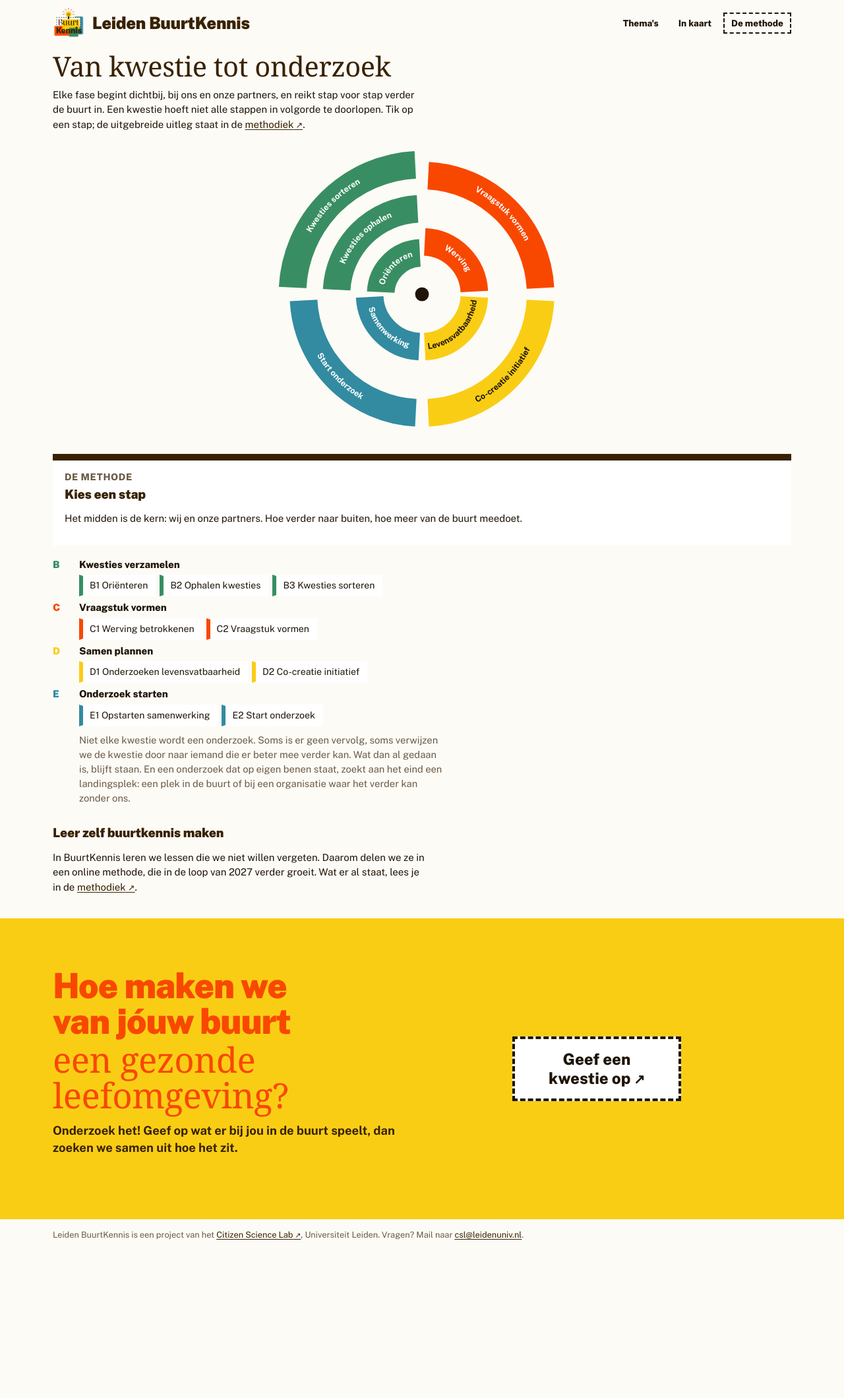
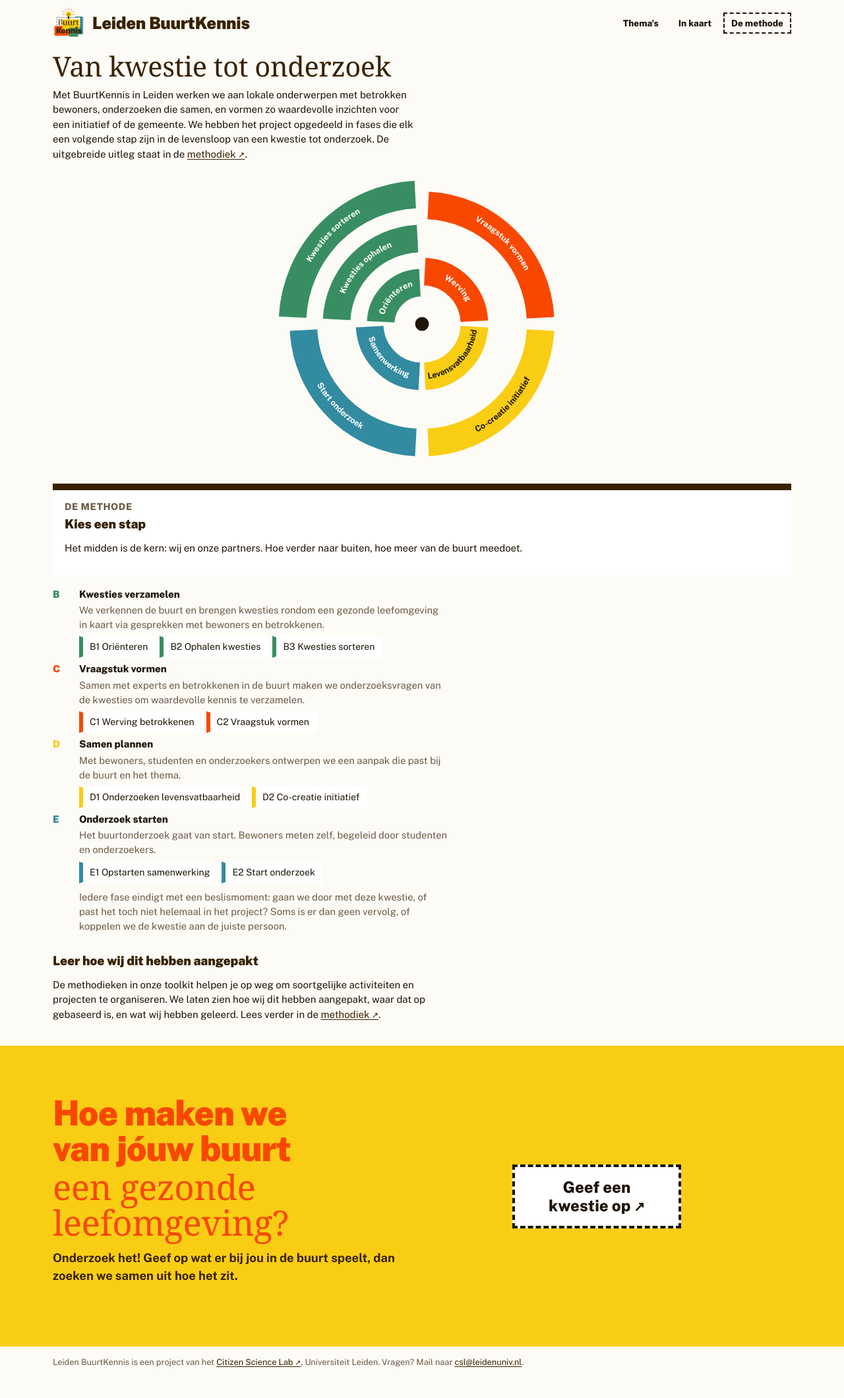
Before and after one commit to CitizenScienceLab/buurtkennis, a Jekyll site: the page built from methode/index.html, in a window 1280 px wide. Shown: the whole page at 66% size. Built offline with Jekyll 4.4.1, drawn with Linux system fonts in a browser that asks for light colours; some web fonts are replaced; before the commit the page ends 1925 px from its top, so only the background shows below that.

Commit message:
Methodeteksten uit de tijdlijn en GitBook, en bewerkbaar in Pages CMS
- /methode/: kop, inleiding, uitleg bij de figuur, beslismoment en de tekst
  onderaan staan nu in _data/methode.yml (pagina), uit de inleiding in GitBook.
- Elke fase krijgt een korte beschrijving (uit het GitBook-overzicht).
- De uitleg per stap blijft die van de methode-tijdlijn (BK Methode.pdf).
- Links naar GitBook voor C1 t/m E2, die pagina's staan er nu.
- Pages CMS: schermen "De methode" en "Pagina's" (kop en inleiding van /themas/).
- Homepagina: tekst van stap C zoals in GitBook.

Co-Authored-By: Claude Opus 5.5 <noreply@anthropic.com>

```diff
--- a/_data/home.yml
+++ b/_data/home.yml
@@ -17,7 +17,7 @@ beleid_kop_onder: "naar beleid"
 beleid_tekst: "We werken samen aan jouw onderwerp: we luisteren naar de bewoners die het aangaat, onderzoeken het samen, en zorgen dat de inzichten terechtkomen bij de gemeente of in een initiatief."
 stappen:
   - { fase: B, kop: "Kwesties verzamelen", tekst: "In bijeenkomsten en op andere manieren halen we op wat bewoners écht belangrijk vinden in hun leefomgeving." }
-  - { fase: C, kop: "Vraagstuk vormen", tekst: "Samen met experts en betrokkenen maken we van de kwesties onderzoeksvragen." }
+  - { fase: C, kop: "Vraagstuk vormen", tekst: "Samen met experts en betrokkenen in de buurt maken we onderzoeksvragen van de kwesties." }
   - { fase: D, kop: "Samen plannen", tekst: "Met bewoners, studenten en onderzoekers ontwerpen we een aanpak die past bij de buurt en het thema." }
   - { fase: E, kop: "Onderzoek starten", tekst: "Het buurtonderzoek gaat van start. Bewoners meten zelf, begeleid door studenten en onderzoekers." }
 
--- a/_data/methode.yml
+++ b/_data/methode.yml
@@ -3,6 +3,9 @@
 # GitBook is de bron: https://citizen-science-lab.gitbook.io/home/buurtkennis-methode/
 # Namen en links volgen GitBook; de uitgebreide uitleg staat daar.
 # Hier staat wat GitBook niet heeft: volgorde, kleur, de korte naam op de figuur en het korte verhaal per stap.
+# Dat verhaal (kop en tekst) komt uit de methode-tijdlijn (BK Methode.pdf, rij "Uitleg onderdeel");
+# de beschrijving per fase en de teksten van de pagina komen uit de inleiding in GitBook.
+# Alles is te bewerken in het beheerscherm (app.pagescms.org, De methode).
 #
 # De figuur: elke zichtbare fase is een kwart (in deze volgorde linksboven, rechtsboven,
 # rechtsonder, linksonder), met een boog per stap, van binnen (wij en onze partners)
@@ -13,11 +16,21 @@
 #                        als geheel, niet over waar een kwestie staat.
 #   link: ""             de stap staat er zonder link, tot de pagina in GitBook staat
 #   kort                 de naam op de boog in de figuur (kort houden)
-#   verhaal              kop en tekst voor de uitleg op /methode/
+#   beschrijving         korte uitleg van de fase op /methode/
+#   verhaal              kop en tekst voor de uitleg van een stap op /methode/
 #   kleur, kleur_donker  voor de oude kaart op /overzicht (de rest van de site gebruikt assets/bk.css)
 
 # Link naar het overzicht van de methode in GitBook
 handleiding: "https://citizen-science-lab.gitbook.io/home/buurtkennis-methode/readme"
+
+# Teksten op /methode/
+pagina:
+  kop: "Van kwestie tot onderzoek"
+  intro: "Met BuurtKennis in Leiden werken we aan lokale onderwerpen met betrokken bewoners, onderzoeken die samen, en vormen zo waardevolle inzichten voor een initiatief of de gemeente. We hebben het project opgedeeld in fases die elk een volgende stap zijn in de levensloop van een kwestie tot onderzoek."
+  figuur: "Het midden is de kern: wij en onze partners. Hoe verder naar buiten, hoe meer van de buurt meedoet."
+  beslismoment: "Iedere fase eindigt met een beslismoment: gaan we door met deze kwestie, of past het toch niet helemaal in het project? Soms is er dan geen vervolg, of koppelen we de kwestie aan de juiste persoon."
+  meer_kop: "Leer hoe wij dit hebben aangepakt"
+  meer_tekst: "De methodieken in onze toolkit helpen je op weg om soortgelijke activiteiten en projecten te organiseren. We laten zien hoe wij dit hebben aangepakt, waar dat op gebaseerd is, en wat wij hebben geleerd."
 
 fases:
   - code: A
@@ -25,12 +38,14 @@ fases:
     zichtbaar: false
     kleur: "#D3DDEE"
     kleur_donker: "#33496F"
+    beschrijving: "Verzamelen van partners, organiseren van samenwerkingen, en bepalen projectdoelen."
     stappen: []
 
   - code: B
     naam: "Kwesties verzamelen"
     kleur: "#9DB6E2"
     kleur_donker: "#46669F"
+    beschrijving: "We verkennen de buurt en brengen kwesties rondom een gezonde leefomgeving in kaart via gesprekken met bewoners en betrokkenen."
     stappen:
       - code: B1
         naam: "Oriënteren"
@@ -58,18 +73,19 @@ fases:
     naam: "Vraagstuk vormen"
     kleur: "#5F86CC"
     kleur_donker: "#6B91D9"
+    beschrijving: "Samen met experts en betrokkenen in de buurt maken we onderzoeksvragen van de kwesties om waardevolle kennis te verzamelen."
     stappen:
       - code: C1
         naam: "Werving betrokkenen"
         kort: "Werving"
-        link: ""
+        link: "https://citizen-science-lab.gitbook.io/home/buurtkennis-methode/vraagstuk-vormen/c1-werving-betrokkenen"
         verhaal:
           kop: "De betrokkenen"
           tekst: "We gaan op zoek naar betrokken buurtbewoners die van hun buurt een gezonde leefomgeving willen maken. We spreken ze wat langer over de kwestie en kijken wie er geïnteresseerd is in onderzoek doen."
       - code: C2
         naam: "Vraagstuk vormen"
         kort: "Vraagstuk vormen"
-        link: ""
+        link: "https://citizen-science-lab.gitbook.io/home/buurtkennis-methode/vraagstuk-vormen/c2-vraagstuk-vormen"
         verhaal:
           kop: "Concretiserende stap"
           tekst: "We zetten de verzamelde kwesties om in heldere, concrete vraagstukken voor de volgende stap. Daarvoor zoeken we experts op het gebied en beginnen we met de selectie van passende opleidingen."
@@ -78,18 +94,19 @@ fases:
     naam: "Samen plannen"
     kleur: "#2C54A3"
     kleur_donker: "#9DBBF0"
+    beschrijving: "Met bewoners, studenten en onderzoekers ontwerpen we een aanpak die past bij de buurt en het thema."
     stappen:
       - code: D1
         naam: "Onderzoeken levensvatbaarheid"
         kort: "Levensvatbaarheid"
-        link: ""
+        link: "https://citizen-science-lab.gitbook.io/home/buurtkennis-methode/co-creatie-initiatief/d1-onderzoeken-levensvatbaarheid"
         verhaal:
           kop: "Groen licht?"
           tekst: "In overleg met beleidsmedewerkers en experts kijken we of we hier een BuurtKennis-onderzoek van kunnen maken. Als er potentie in een onderzoek zit, zoeken we studenten die dit willen begeleiden."
       - code: D2
         naam: "Co-creatie initiatief"
         kort: "Co-creatie initiatief"
-        link: ""
+        link: "https://citizen-science-lab.gitbook.io/home/buurtkennis-methode/co-creatie-initiatief/d2-co-creatie-initiatief"
         verhaal:
           kop: "Samen plannen"
           tekst: "We gaan samen nadenken over de vorm van het project. Daarbij houden we rekening met de context van de buurt en het thema. Uit dit co-creatieproces ontstaat een actieve groep kartrekkers van het project."
@@ -98,18 +115,19 @@ fases:
     naam: "Onderzoek starten"
     kleur: "#23244C"
     kleur_donker: "#D6E2F8"
+    beschrijving: "Het buurtonderzoek gaat van start. Bewoners meten zelf, begeleid door studenten en onderzoekers."
     stappen:
       - code: E1
         naam: "Opstarten samenwerking"
         kort: "Samenwerking"
-        link: ""
+        link: "https://citizen-science-lab.gitbook.io/home/buurtkennis-methode/e-onderzoek-beginnen/e1-opstarten-samenwerking"
         verhaal:
           kop: "Samen denken"
           tekst: "De kersverse werkgroep maakt een onderzoeksplan en wij faciliteren de vorming van een eerste structuur in de samenwerking tussen buurtbewoners en gemeente of onderzoekers."
       - code: E2
         naam: "Start onderzoek"
         kort: "Start onderzoek"
-        link: ""
+        link: "https://citizen-science-lab.gitbook.io/home/buurtkennis-methode/e-onderzoek-beginnen/e2-start-onderzoek"
         verhaal:
           kop: "Samen onderzoeken"
           tekst: "Het project gaat van start en we kijken wie er nog meer mee wil doen uit de buurt. Het project gaat hier zijn eigen weg, en wij zoeken indien nodig naar een goede landingsplek voor het project."
@@ -119,6 +137,7 @@ fases:
     zichtbaar: false
     kleur: "#23244C"
     kleur_donker: "#D6E2F8"
+    beschrijving: "De kennis die is opgedaan tijdens het project en door de onderzoeken wordt gedeeld."
     stappen: []
 
 # Een traject of buurt kan de methode ook verlaten. Zet dan
--- /dev/null
+++ b/_data/paginas.yml
@@ -0,0 +1,6 @@
+# Teksten van losse pagina's. Ook te bewerken in het beheerscherm (app.pagescms.org, Pagina's).
+# De homepagina staat in home.yml, de methode in methode.yml.
+themas:
+  kop: "Thema's voor een"
+  kop_onder: "gezonde buurt"
+  intro: "Een aantal thema's komt steeds terug als het over een gezonde leefomgeving gaat. Andere onderwerpen kwamen naar boven in eerder onderzoek. Het Citizen Science Lab verzamelt methodes om al die onderwerpen in je eigen buurt te onderzoeken."
--- a/assets/bk.css
+++ b/assets/bk.css
@@ -156,6 +156,7 @@ h3 { font-family: var(--kop); font-weight: 800; font-size: .95rem; color: var(--
 .fasen > li { display: grid; grid-template-columns: 2em 1fr; gap: 10px; align-items: baseline }
 .fasen .f { font-family: var(--kop); font-weight: 900; color: var(--k) }
 .fasen strong { font-family: var(--kop); font-weight: 800 }
+.fase-beschrijving { margin: 2px 0 6px; font-size: .92rem; color: var(--zacht); max-width: 62ch }
 /* stapknoppen onder de grote figuur: zelfde keuze als een tik op de boog */
 .stapknoppen { list-style: none; margin: 4px 0 0; padding: 0; display: flex; flex-wrap: wrap; gap: 6px }
 .stapknoppen button { font: inherit; font-size: .88rem; color: var(--inkt); background: var(--vlak); border: 2px solid transparent; border-left: 6px solid var(--k); padding: 4px 10px; cursor: pointer; text-align: left }
--- a/methode/index.html
+++ b/methode/index.html
@@ -4,32 +4,33 @@ title: De methode · Leiden BuurtKennis
 description: "Van kwesties verzamelen tot onderzoek starten: de stappen van de BuurtKennis-methode, van de kern tot de hele buurt."
 ---
 {%- assign F = site.data.methode.fases | where_exp: "f", "f.zichtbaar != false" -%}
-<h1>Van kwestie tot onderzoek</h1>
-<p class="intro">Elke fase begint dichtbij, bij ons en onze partners, en reikt stap voor stap verder de buurt in. Een kwestie hoeft niet alle stappen in volgorde te doorlopen. Tik op een stap; de uitgebreide uitleg staat in de <a class="uit" href="{{ site.data.methode.handleiding }}" target="_blank" rel="noopener">methodiek</a>.</p>
+{%- assign P = site.data.methode.pagina -%}{%- comment -%} teksten: _data/methode.yml, ook in het beheerscherm {%- endcomment %}
+<h1>{{ P.kop }}</h1>
+<p class="intro">{{ P.intro }} De uitgebreide uitleg staat in de <a class="uit" href="{{ site.data.methode.handleiding }}" target="_blank" rel="noopener">methodiek</a>.</p>
 <div class="groot-figuur">{% include ringen.svg maat="groot" alles="ja" namen="ja" knoppen="ja" %}</div>
 <div class="fase-uitleg" id="uitleg" aria-live="polite">
   <p class="boven" id="u-fase">De methode</p>
   <h2 id="u-kop">Kies een stap</h2>
-  <p id="u-tekst">Het midden is de kern: wij en onze partners. Hoe verder naar buiten, hoe meer van de buurt meedoet.</p>
+  <p id="u-tekst">{{ P.figuur }}</p>
   <p id="u-link"></p>
 </div>
 <ol class="fasen">
 {%- for f in F %}
-  <li style="--k:var(--fase-{{ f.code }})"><span class="f">{{ f.code }}</span><div><strong>{{ f.naam }}</strong>
+  <li style="--k:var(--fase-{{ f.code }})"><span class="f">{{ f.code }}</span><div><strong>{{ f.naam }}</strong>{% if f.beschrijving %}<p class="fase-beschrijving">{{ f.beschrijving }}</p>{% endif %}
     <ul class="stapknoppen">
     {%- for s in f.stappen %}
       <li><button type="button" data-stap="{{ s.code | downcase }}" aria-pressed="false">{{ s.code }} {{ s.naam }}</button></li>
     {%- endfor %}
     </ul>
     {%- if forloop.last %}
-    <p class="afslag-tekst">Niet elke kwestie wordt een onderzoek. Soms is er geen vervolg, soms verwijzen we de kwestie door naar iemand die er beter mee verder kan. Wat dan al gedaan is, blijft staan. En een onderzoek dat op eigen benen staat, zoekt aan het eind een landingsplek: een plek in de buurt of bij een organisatie waar het verder kan zonder ons.</p>
+    <p class="afslag-tekst">{{ P.beslismoment }}</p>
     {%- endif %}
   </div></li>
 {%- endfor %}
 </ol>
 <section class="methode-meer">
-  <h2>Leer zelf buurtkennis maken</h2>
-  <p>In BuurtKennis leren we lessen die we niet willen vergeten. Daarom delen we ze in een online methode, die in de loop van 2027 verder groeit. Wat er al staat, lees je in de <a class="uit" href="{{ site.data.methode.handleiding }}" target="_blank" rel="noopener">methodiek</a>.</p>
+  <h2>{{ P.meer_kop }}</h2>
+  <p>{{ P.meer_tekst }} Lees verder in de <a class="uit" href="{{ site.data.methode.handleiding }}" target="_blank" rel="noopener">methodiek</a>.</p>
 </section>
 <script>
 (function () {
--- a/themas/index.html
+++ b/themas/index.html
@@ -4,8 +4,9 @@ title: Thema's · Leiden BuurtKennis
 description: Onderzoeksthema's voor een gezonde buurt, en wat je er zelf aan kunt onderzoeken.
 ---
 {%- assign themas = site.themas | where_exp: "t", "t.vraag" | sort: "volgorde" -%}{%- comment -%} alleen thema's met een vraag krijgen een blok; de rest is alleen een tag {%- endcomment -%}
-<h1 class="tweeregel">Thema's voor een<span>gezonde buurt</span></h1>
-<p class="intro">Een aantal thema's komt steeds terug als het over een gezonde leefomgeving gaat. Andere onderwerpen kwamen naar boven in eerder onderzoek. Het Citizen Science Lab verzamelt methodes om al die onderwerpen in je eigen buurt te onderzoeken.</p>
+{%- assign P = site.data.paginas.themas %}
+<h1 class="tweeregel">{{ P.kop }}<span>{{ P.kop_onder }}</span></h1>
+<p class="intro">{{ P.intro }}</p>
 <div class="held-knoppen">
   <a class="knop vol-knop uit" href="{{ site.data.home.kwestiekaart }}" target="_blank" rel="noopener">{{ site.data.home.kwestie_knop }}</a>
 </div>
```
Also changed, not shown: .pages.yml.
